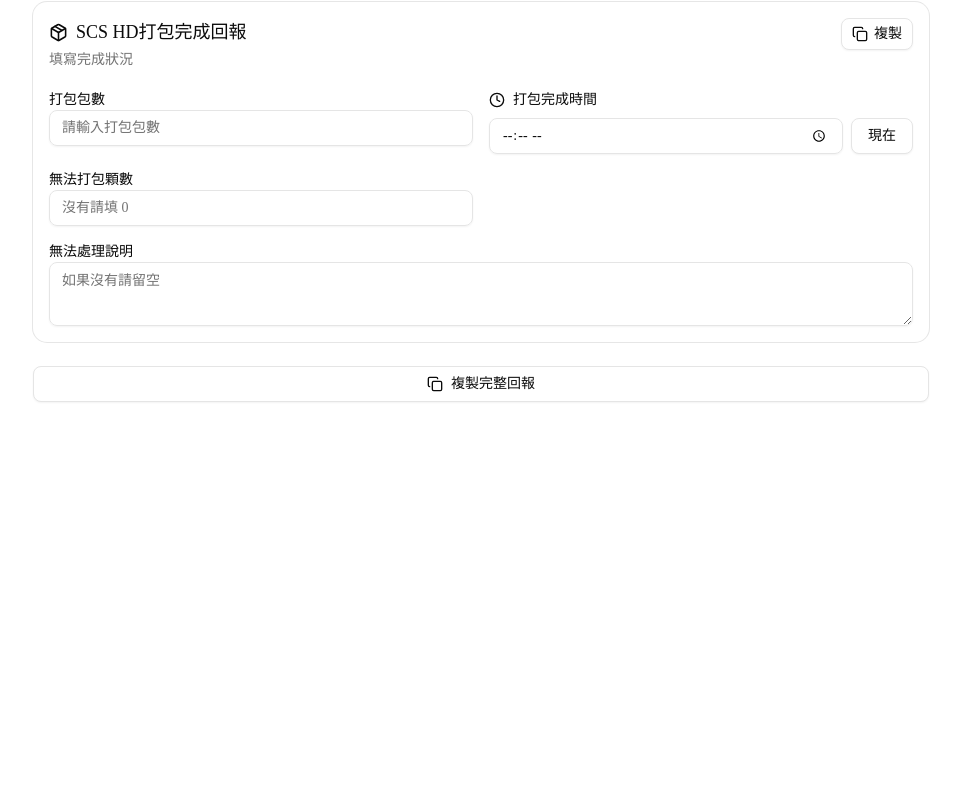
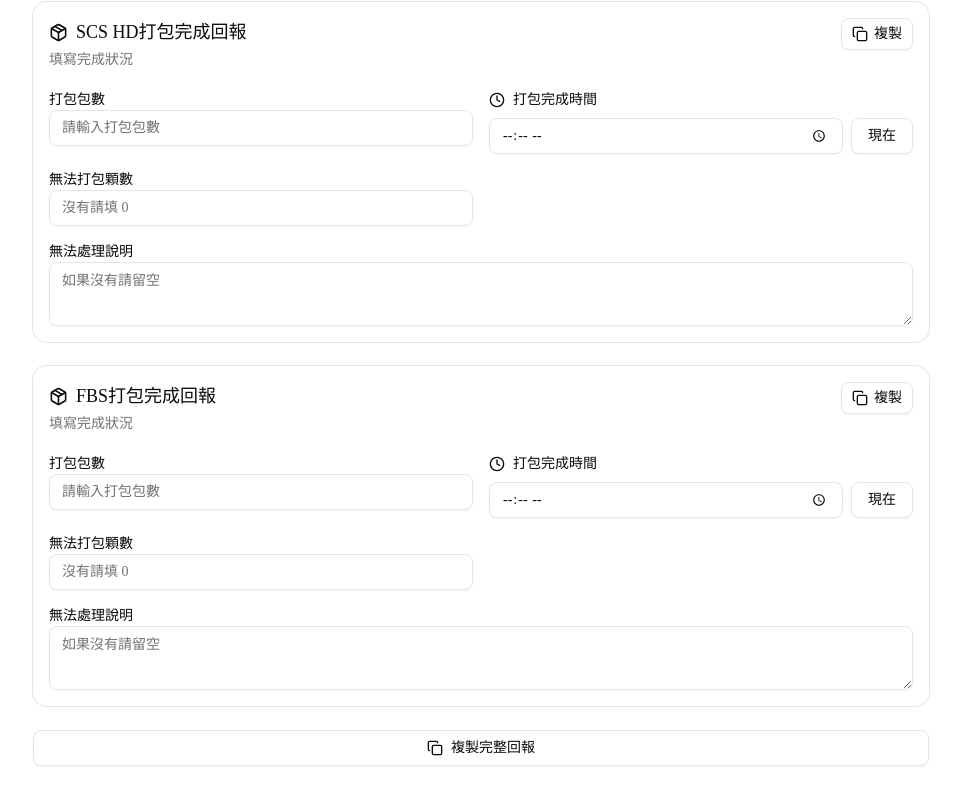
Before and after one commit to sheng6612/work-shpee, a Next.js app: page / in a window 1280 px wide. Shown: the part 1398-2202 px from the top of the page, without its empty margins (159-1120 px from the left). Before the commit the page ends 1864 px from the top, so only its background shows below. Built offline with nearby package versions, Linux system fonts and the light colour scheme.

Commit message:
feat : add FBSpack

```diff
--- a/components/scheduling.tsx
+++ b/components/scheduling.tsx
@@ -54,13 +54,16 @@ type ReportData = {
   nddPacking: SectionData;
 
   scsHdPacking: SectionData;
+  fbsPacking: SectionData;
 };
 
 type SectionKey =
   | "scsUpload"
   | "nddUpload"
   | "nddPacking"
-  | "scsHdPacking";
+  | "scsHdPacking"
+  | "fbsPacking"
+  ;
 
 /* =========================================================
    門市
@@ -365,6 +368,7 @@ export default function Scheduling() {
           nddUpload: createEmptySection(),
           nddPacking: createEmptySection(),
           scsHdPacking: createEmptySection(),
+          fbsPacking: createEmptySection(),
         };
       }
 
@@ -398,6 +402,7 @@ export default function Scheduling() {
         nddUpload: createEmptySection(),
         nddPacking: createEmptySection(),
         scsHdPacking: createEmptySection(),
+        fbsPacking: createEmptySection(),
       };
     });
 
@@ -566,6 +571,18 @@ SCS HD打包完成回報：
     }`;
   };
 
+   const getFBSPackingText = () => {
+    const data = report.fbsPacking;
+
+    return `${formatDate(report.date)}
+${report.store}
+FBS打包完成回報：
+🔸打包包數：${data.boxes || 0}
+🔸打包完成時間:${data.completedAt || "--:--"}
+🔸無法打包顆數：${data.unableCount || 0}${
+      data.reason ? `（${data.reason}）` : ""
+    }`;
+  };
   /* =======================================================
      複製全部
   ======================================================= */
@@ -576,6 +593,7 @@ SCS HD打包完成回報：
       getNDDUploadText(),
       getNDDPackingText(),
       getSCSHDPackingText(),
+      getFBSPackingText(),
     ].join("\n\n");
 
     void copyText(text, "all");
@@ -759,6 +777,20 @@ SCS HD打包完成回報：
         onCopy={copyText}
         getText={getSCSHDPackingText}
       />
+      <ReportSection
+        title="FBS打包完成回報"
+        section="fbsPacking"
+        boxLabel="打包包數"
+        timeLabel="打包完成時間"
+        unableLabel="無法打包顆數"
+        copyKey="fbs-packing"
+        report={report}
+        copied={copied}
+        onUpdate={updateSection}
+        onCurrentTime={setCurrentTime}
+        onCopy={copyText}
+        getText={getFBSPackingText}
+      />
 
       {/* ===================================================
           複製全部
```
